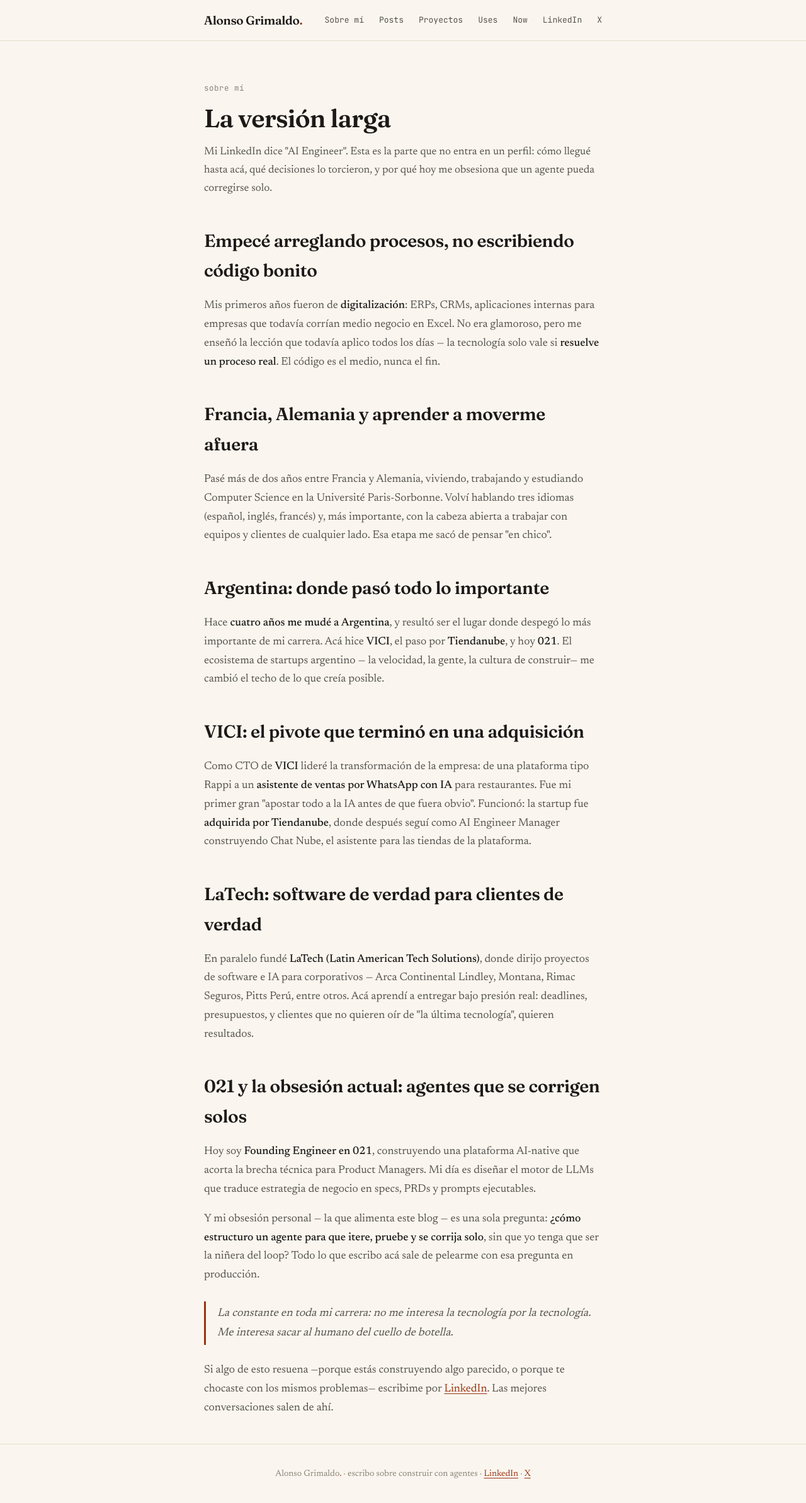
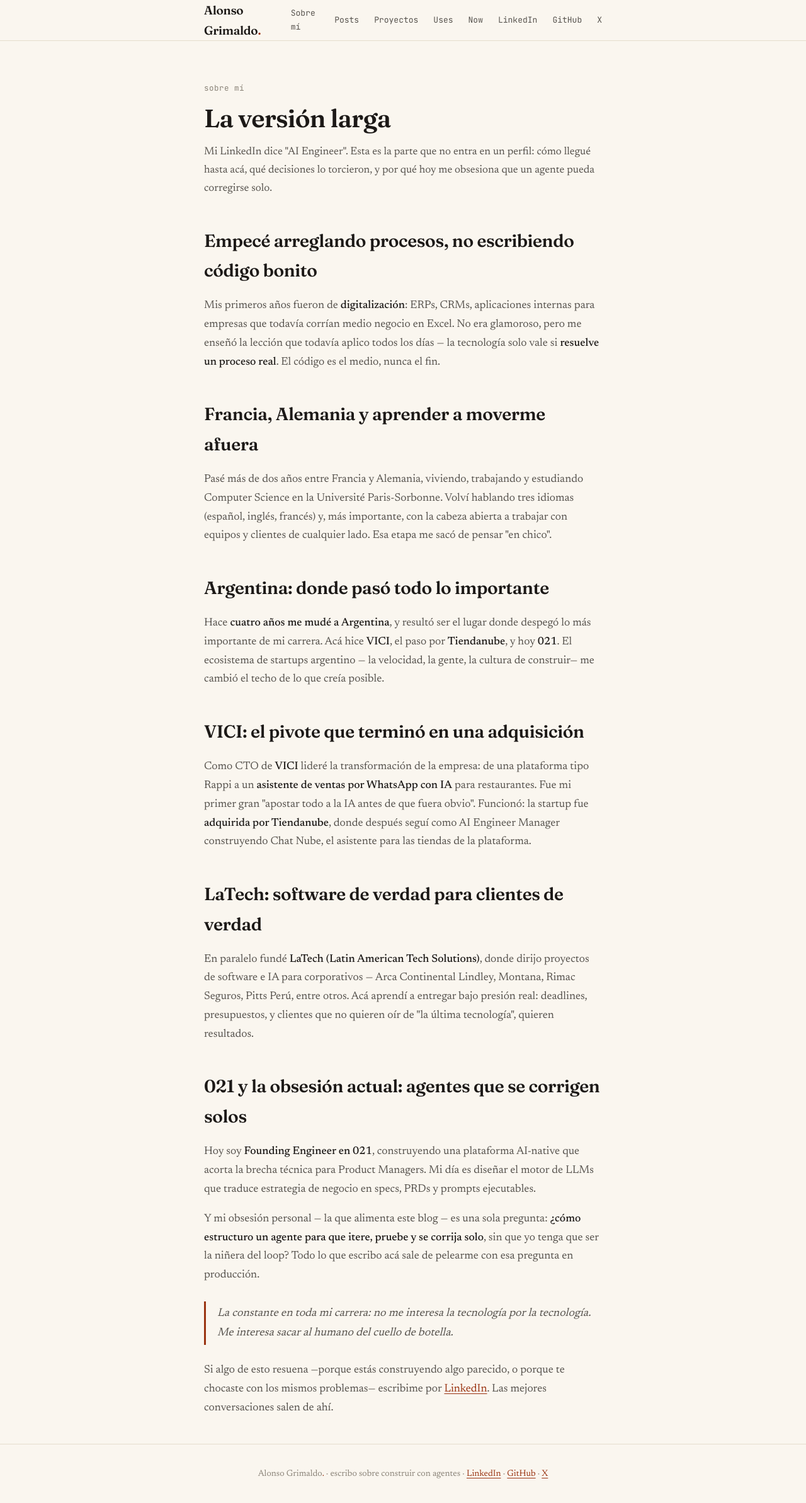
Before and after one commit to agrimald2/alonsogrimaldo.com, a Next.js app: page /sobre-mi in a window 1280 px wide. Shown: the top 2386 px of the page at 63% size. Built offline with nearby package versions, Linux system fonts and the light colour scheme.

Commit message:
Add GitHub link to nav, footer, JSON-LD sameAs, llms.txt

```diff
--- a/app/layout.tsx
+++ b/app/layout.tsx
@@ -24,6 +24,7 @@ const jetbrains = JetBrains_Mono({
 
 const LINKEDIN = "https://www.linkedin.com/in/alonso-grimaldo-3a2917186/";
 const X = "https://x.com/alonsogrimal2";
+const GITHUB = "https://github.com/agrimald2";
 
 export const metadata: Metadata = {
   metadataBase: new URL("https://alonsogrimaldo.com"),
@@ -84,6 +85,9 @@ export default function RootLayout({
             <a className="link" href={LINKEDIN} target="_blank" rel="noopener">
               LinkedIn
             </a>
+            <a className="link" href={GITHUB} target="_blank" rel="noopener">
+              GitHub
+            </a>
             <a className="link" href={X} target="_blank" rel="noopener">
               X
             </a>
@@ -98,6 +102,10 @@ export default function RootLayout({
               LinkedIn
             </a>{" "}
             ·{" "}
+            <a href={GITHUB} target="_blank" rel="noopener">
+              GitHub
+            </a>{" "}
+            ·{" "}
             <a href={X} target="_blank" rel="noopener">
               X
             </a>
--- a/lib/jsonld.tsx
+++ b/lib/jsonld.tsx
@@ -15,7 +15,7 @@ export const personJsonLd = {
   knowsLanguage: ["es", "en", "fr"],
   nationality: { "@type": "Country", name: "Perú" },
   homeLocation: { "@type": "Place", name: "Argentina" },
-  sameAs: [LINKEDIN, "https://x.com/alonsogrimal2"],
+  sameAs: [LINKEDIN, "https://github.com/agrimald2", "https://x.com/alonsogrimal2"],
 };
 
 export const websiteJsonLd = {
@@ -43,7 +43,7 @@ export function blogPostJsonLd(post: Post) {
       "@type": "Person",
       name: "Alonso Grimaldo",
       url: SITE,
-      sameAs: [LINKEDIN, "https://x.com/alonsogrimal2"],
+      sameAs: [LINKEDIN, "https://github.com/agrimald2", "https://x.com/alonsogrimal2"],
     },
     publisher: { "@type": "Person", name: "Alonso Grimaldo", url: SITE },
     keywords: post.tags.join(", "),
```
Also changed, not shown: public/llms.txt.
